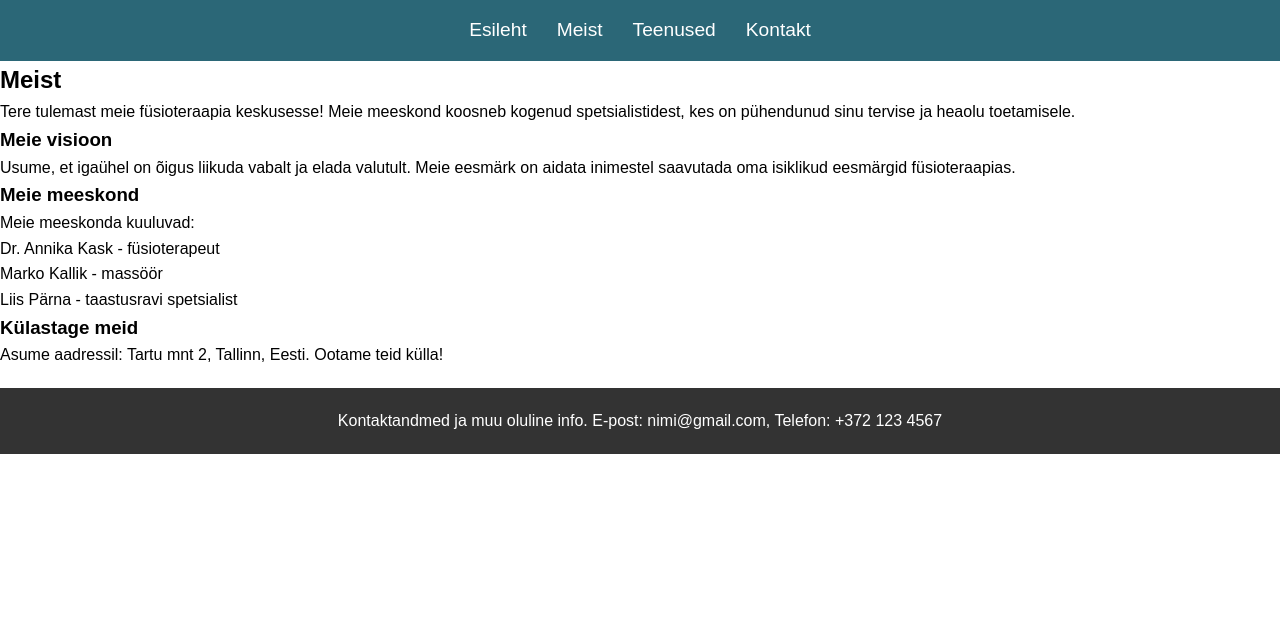
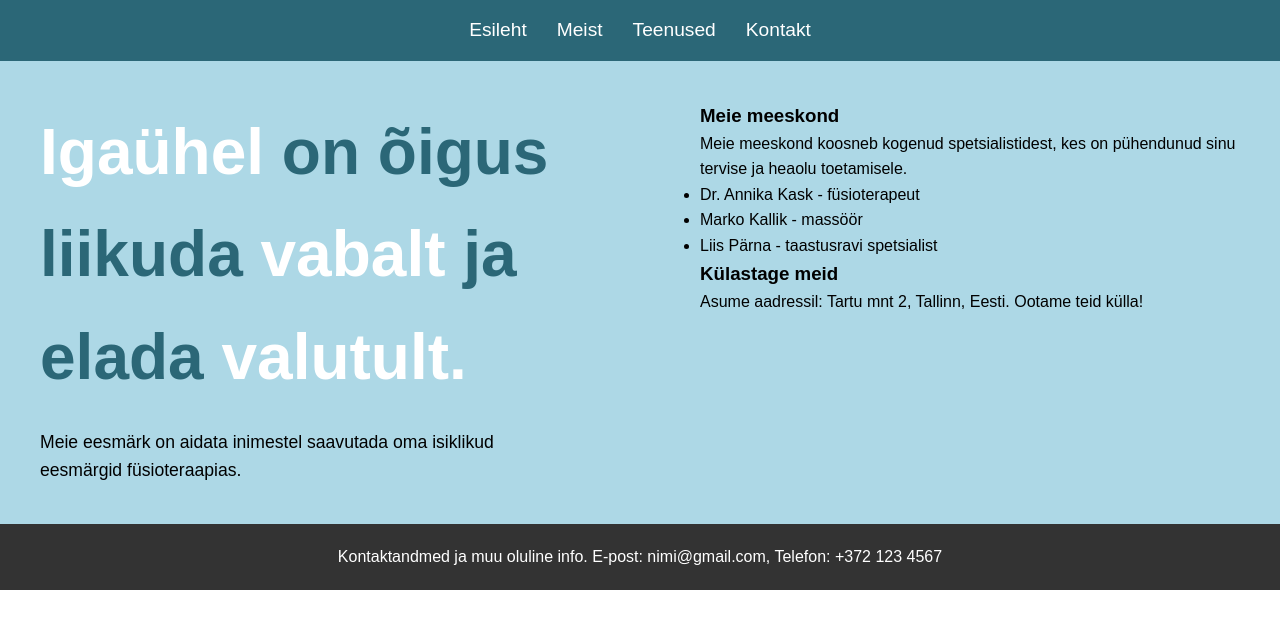
Before and after one commit to arturkutt/veebileht-sissejuh, a plain HTML site: page projekt/html/meist.html in a window 1280 px wide. Drawn offline with Linux system fonts and the light colour scheme.

Commit message:
ilusam 'Meist' v1 (unfinished)

```diff
--- a/projekt/css/style.css
+++ b/projekt/css/style.css
@@ -99,3 +99,40 @@ body {
     padding: 20px;
     margin-top: 20px;
 }
+
+.main-sentence {
+    font-size: 4em;
+    font-weight: bold;
+    color: #2b6777;
+}
+
+.highlight {
+    color: white;
+}
+
+.meist {
+    display: flex;
+    flex-wrap: wrap;
+    justify-content: space-between;
+    padding: 40px;
+    gap: 2px;
+    background-color: lightblue;
+}
+
+.description {
+    margin-top: 20px;
+    font-size: 1.1em;
+    line-height: 1.6;
+}
+
+.main-info {
+    max-width: 45%;
+}
+
+.about-section {
+    max-width: 45%;
+}
+
+.footer-meist {
+    margin-top: 0px;
+}
--- a/projekt/html/meist.html
+++ b/projekt/html/meist.html
@@ -20,15 +20,14 @@
     </nav>
 
     <!-- Meist sektsioon -->
-    <section class="about-section">
-        <h2>Meist</h2>
-        <p>Tere tulemast meie füsioteraapia keskusesse! Meie meeskond koosneb kogenud spetsialistidest, kes on pühendunud sinu tervise ja heaolu toetamisele.</p>
-
-        <h3>Meie visioon</h3>
-        <p>Usume, et igaühel on õigus liikuda vabalt ja elada valutult. Meie eesmärk on aidata inimestel saavutada oma isiklikud eesmärgid füsioteraapias.</p>
-
+    <section class="meist">
+        <div class="main-info">
+            <h1 class="main-sentence"><span class="highlight">Igaühel</span> on õigus liikuda <span class="highlight">vabalt</span> ja elada <span class="highlight">valutult.</span></h1>
+            <p class="description"> Meie eesmärk on aidata inimestel saavutada oma isiklikud eesmärgid füsioteraapias.</p>
+        </div>
+        <div class="about-section">
             <h3>Meie meeskond</h3>
-        <p>Meie meeskonda kuuluvad:</p>
+            <p>Meie meeskond koosneb kogenud spetsialistidest, kes on pühendunud sinu tervise ja heaolu toetamisele. </p>
             <ul>
                 <li>Dr. Annika Kask - füsioterapeut</li>
                 <li>Marko Kallik - massöör</li>
@@ -37,10 +36,12 @@
 
             <h3>Külastage meid</h3>
             <p>Asume aadressil: Tartu mnt 2, Tallinn, Eesti. Ootame teid külla!</p>
+        </div>
+
     </section>
 
     <!-- Footer -->
-    <footer class="footer">
+    <footer class="footer footer-meist">
         <p>Kontaktandmed ja muu oluline info. E-post: nimi@gmail.com, Telefon: +372 123 4567</p>
     </footer>
 
```
Also changed, not shown: 2 other files. Lines whose indentation alone changed are shown as unchanged.
